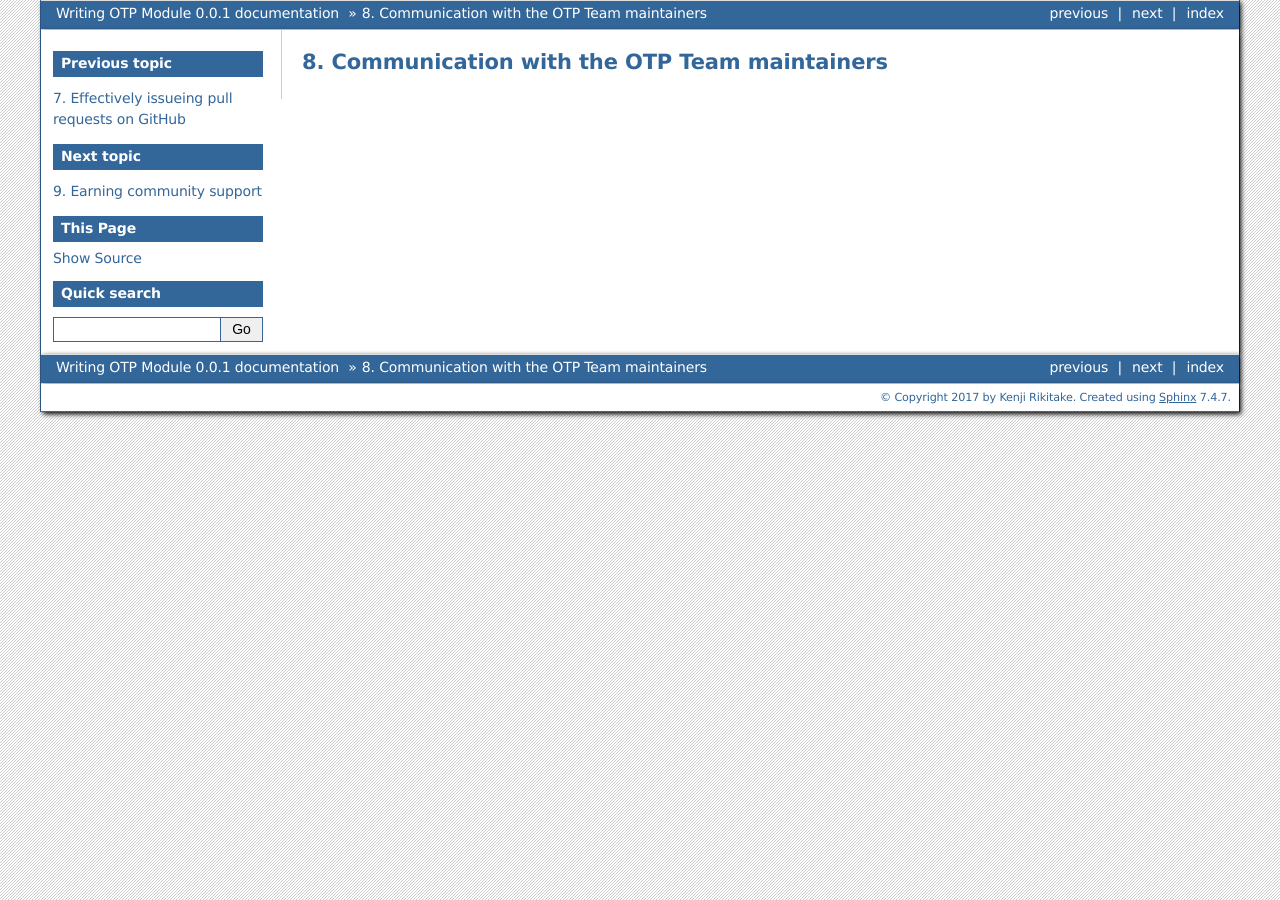
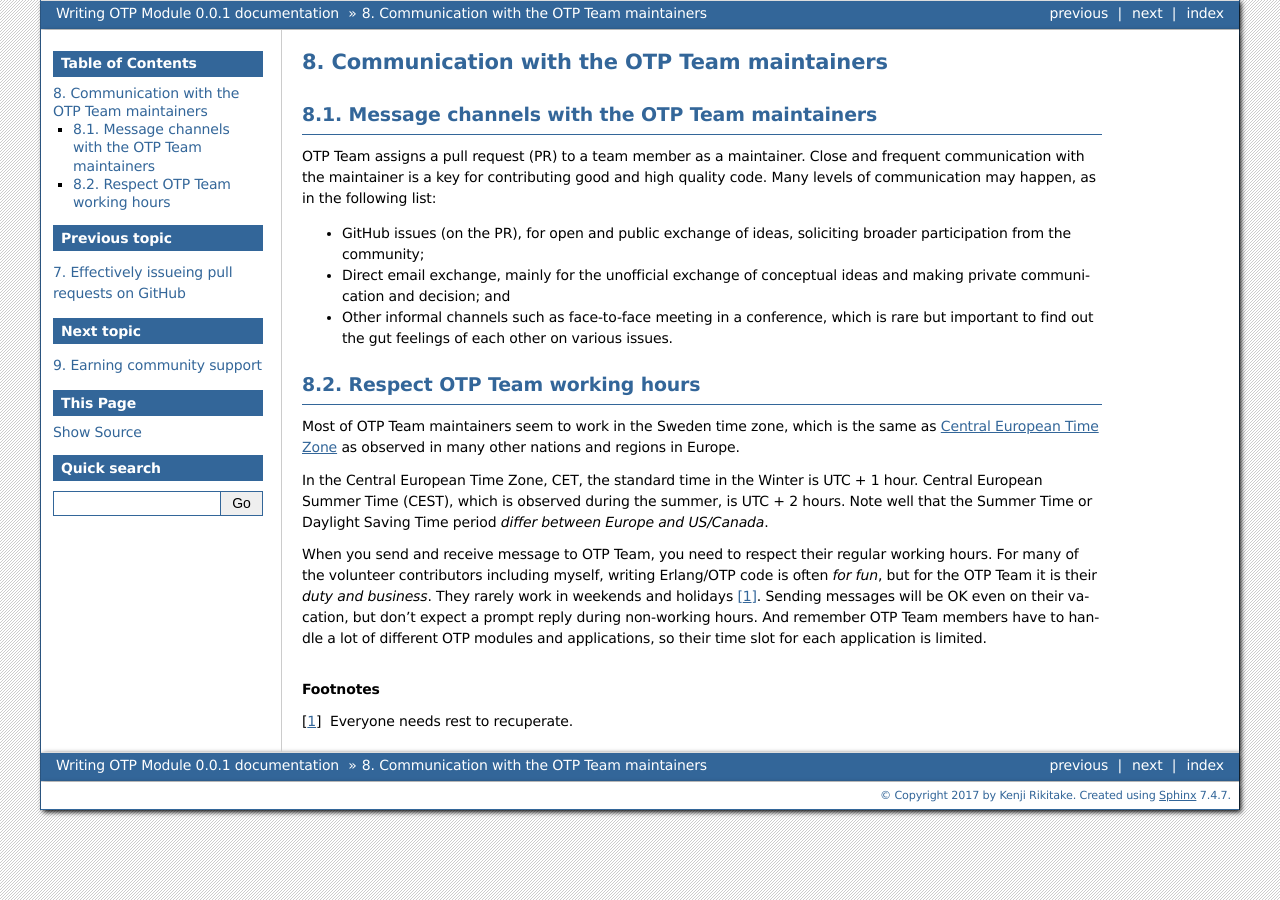
Before and after one commit to jj1bdx/writing-otp-modules, a Sphinx documentation site: the page built from draft/source/otp-team-communication.rst, in a window 1280 px wide. Built offline with Sphinx 7.4.7, drawn with Linux system fonts in a browser that asks for light colours.

Commit message:
source/otp-team-communication.rst: Alpha release

```diff
--- a/draft/source/otp-team-communication.rst
+++ b/draft/source/otp-team-communication.rst
@@ -2,3 +2,45 @@
 
 Communication with the OTP Team maintainers
 ===========================================
+
+Message channels with the OTP Team maintainers
+----------------------------------------------
+
+OTP Team assigns a pull request (PR) to a team member as a
+maintainer. Close and frequent communication with the maintainer is a
+key for contributing good and high quality code. Many levels of
+communication may happen, as in the following list:
+
+* GitHub issues (on the PR), for open and public exchange of ideas,
+  soliciting broader participation from the community;
+* Direct email exchange, mainly for the unofficial exchange of
+  conceptual ideas and making private communication and decision; and
+* Other informal channels such as face-to-face meeting in a conference,
+  which is rare but important to find out the gut feelings of each other
+  on various issues.
+
+Respect OTP Team working hours
+------------------------------
+
+Most of OTP Team maintainers seem to work in the Sweden time zone, which
+is the same as `Central European Time Zone
+<https://www.timeanddate.com/time/zones/cet>`_ as observed in many other
+nations and regions in Europe.
+
+In the Central European Time Zone, CET, the standard time in the Winter
+is UTC + 1 hour. Central European Summer Time (CEST), which is observed
+during the summer, is UTC + 2 hours. Note well that the Summer Time or
+Daylight Saving Time period *differ between Europe and US/Canada*.
+
+When you send and receive message to OTP Team, you need to respect their
+regular working hours. For many of the volunteer contributors including
+myself, writing Erlang/OTP code is often *for fun*, but for the OTP Team
+it is their *duty and business*. They rarely work in weekends and
+holidays [#otpcom1]_. Sending messages will be OK even on their
+vacation, but don't expect a prompt reply during non-working hours. And
+remember OTP Team members have to handle a lot of different OTP modules
+and applications, so their time slot for each application is limited.
+
+.. Rubric:: Footnotes
+
+.. [#otpcom1] Everyone needs rest to recuperate.
```
